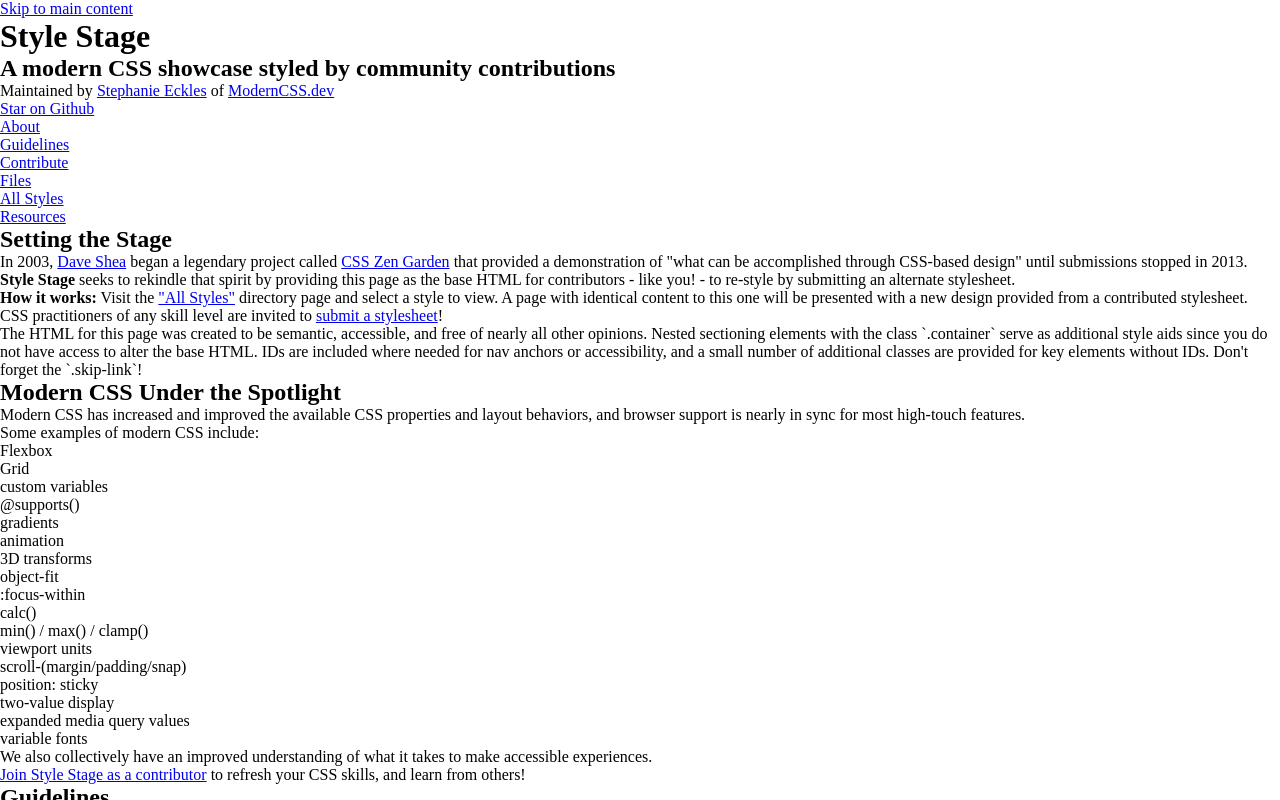
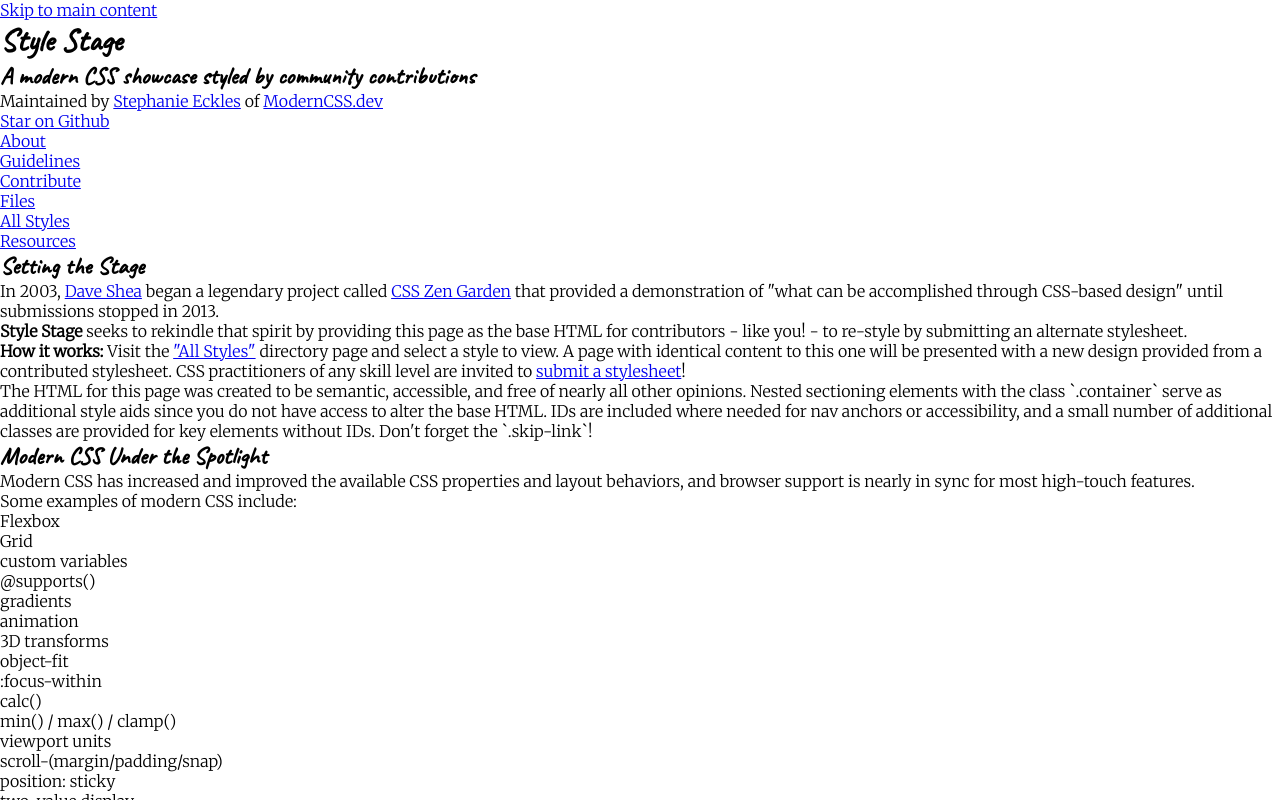
Before and after one commit to kerokero014/refactored-meme, a website: page public/index.html in a window 1280 px wide. Shown: the top 800 px of the page. Drawn offline with Linux system fonts and the light colour scheme.

Commit message:
fonts
added fonts in the page

```diff
--- a/sass/utilities/_typography.scss
+++ b/sass/utilities/_typography.scss
@@ -1,9 +1,19 @@
 //COLORS FOR THE WHOLE WEBSITE//
-:root{
+:root {
     --paragraph-background: #FDF1DB;
     --dividers-color: #E9982D;
     --light-green-color: #DFE5C1;
     --paragraph-color: #333333;
-    --red-letters-color:#491E0D;
+    --red-letters-color: #491E0D;
     --black-color: black;
 }
+
+* {
+    font-family: Merriweather, normal, serif;
+}
+
+h1,
+h2,
+h3 {
+    font-family: Caveat, normal;
+}
```
Also changed, not shown: public/style.css, 1 other file.
